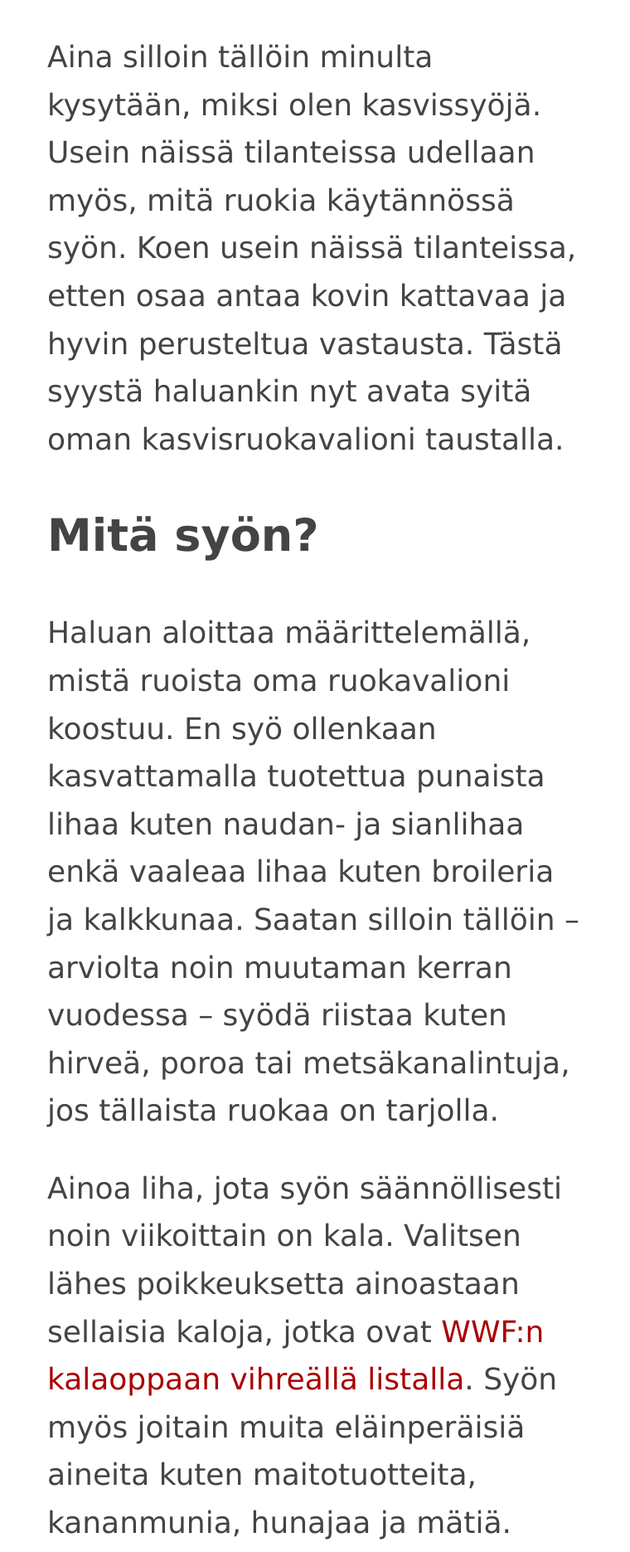
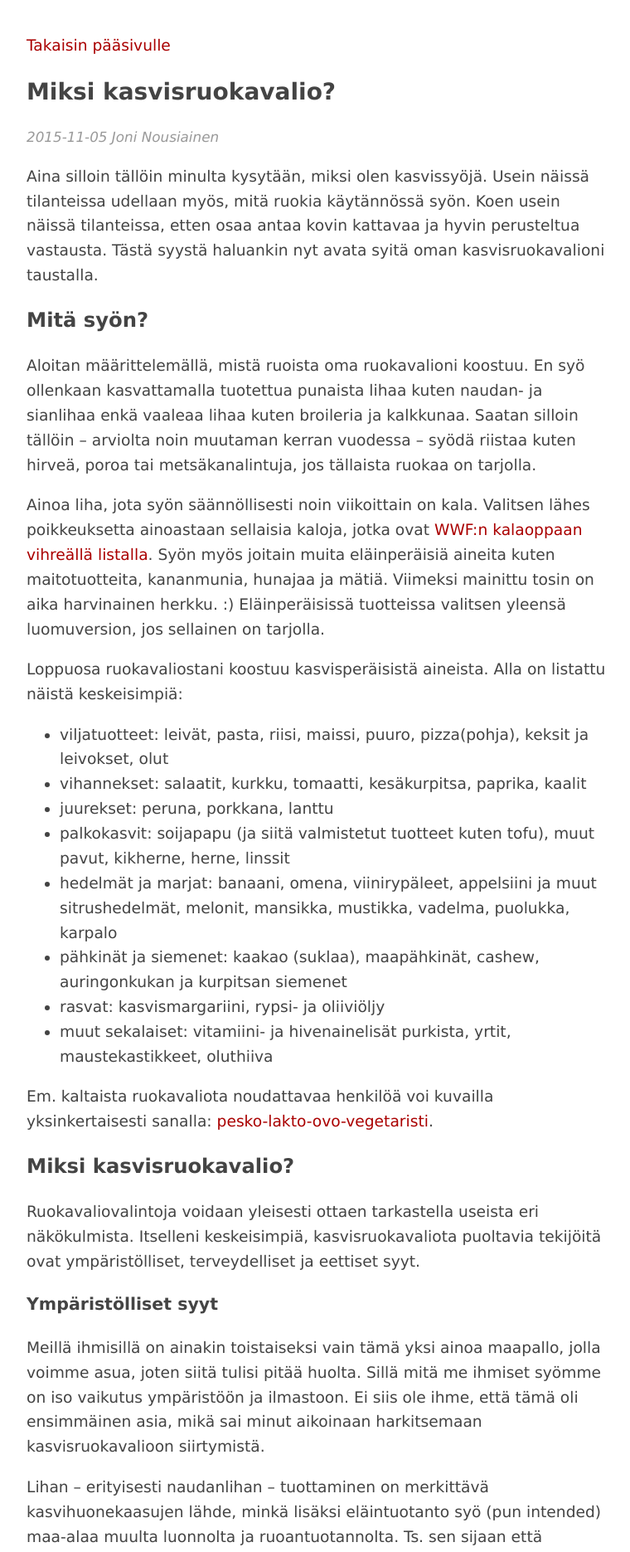
Before and after one commit to joninous/joninous.github.io, a Jekyll site: the page built from fi/_posts/2015-11-05-miksi-kasvisruokavalio.md, in a window 1280 px wide. Shown: the top 1871 px of the page at 83% size, without its empty margins (258-1018 px from the left). Built offline with Jekyll 4.4.1, drawn with Linux system fonts in a browser that asks for light colours; some of the changed text lies outside the part shown.

Commit message:
Edited site structure, main page and blog post's layout.

```diff
--- a/_config.yml
+++ b/_config.yml
@@ -8,4 +8,8 @@ defaults:
       path: ""
       type: posts
     values:
-      layout: "default"
+      layout: "post"
+      author: "joni"
+
+gems:
+  - jekyll-feed
--- /dev/null
+++ b/_data/authors.yml
@@ -0,0 +1,4 @@
+joni:
+  name: Joni Nousiainen
+  email: joni@joninousiainen.info
+  web: http://joninousiainen.info
--- /dev/null
+++ b/_includes/footer.html
@@ -0,0 +1,4 @@
+
+{% include ga.html %}
+</body>
+</html>
--- /dev/null
+++ b/_includes/header.html
@@ -0,0 +1,13 @@
+<!DOCTYPE html>
+<html>
+<head>
+    <meta charset="utf-8" />
+    <meta name="viewport" content="width=device-width, initial-scale=1">
+    <meta name="keywords" content="{{ page.keywords }}" />
+    <link rel="shortcut icon" href="/favicon.ico" type="image/x-icon" />
+    <link rel="icon" href="/favicon.ico" type="image/x-icon" />
+    <link rel="stylesheet" href="/css/all.css" />
+    {% feed_meta %}
+    <title>{{ page.title }}</title>
+</head>
+<body>
--- a/_layouts/default.html
+++ b/_layouts/default.html
@@ -1,17 +1,5 @@
-<!DOCTYPE html>
-<html>
-<head>
-    <meta charset="utf-8" />
-    <meta name="viewport" content="width=device-width, initial-scale=1">
-    <meta name="keywords" content="joni, timo, johannes, nousiainen, jotijono, jouni, jani, java, spring, hibernate, sql, maven, tomcat, eclipse" />
-    <link rel="shortcut icon" href="/favicon.ico" type="image/x-icon" />
-    <link rel="icon" href="/favicon.ico" type="image/x-icon" />
-    <link rel="stylesheet" href="/css/all.css" />
-    <title>{{ page.title }}</title>
-</head>
-<body>
+{% include header.html %}
+
 {{ content }}
 
-{% include ga.html %}
-</body>
-</html>
+{% include footer.html %}
--- /dev/null
+++ b/_layouts/post.html
@@ -0,0 +1,25 @@
+{% include header.html %}
+
+{% assign author = site.data.authors[page.author] %}
+
+<nav>
+    <a href="/">Takaisin pääsivulle</a>
+</nav>
+
+<header>
+    <h1>{{ page.title }}</h1>
+    <p>{{ page.date | date: "%F" }} {{ author.name }}</p>
+</header>
+
+{{ content }}
+
+
+<footer>
+    <p>{{ author.name }}</p>
+</footer>
+
+<nav>
+    <a href="/">Takaisin pääsivulle</a>
+</nav>
+
+{% include footer.html %}
--- a/css/all.css
+++ b/css/all.css
@@ -1,18 +1,35 @@
 body {
     margin: 40px auto;
-    max-width: 650px;
+    max-width: 700px;
     line-height: 1.6;
-    font-size: 36px;
+    font-size: 14pt;
     color: #444;
     padding: 0 10px;
     font-family: Verdana, sans-serif;
 }
 
+h1 {
+    font-size: 1.5em;
+}
+h2 {
+    font-size: 1.3em;
+}
+h3 {
+    font-size: 1.1em;
+}
+
 a {
-    color: #aa0000;
+    color: #a00;
     text-decoration: none;
 }
 
 a:hover {
-    color: #ff0000;
+    color: #f00;
 }
+
+header > p,
+footer > p {
+    color: #999;
+    font-size: 0.9em;
+    font-style: italic;
+}
--- a/_posts/2015-10-25-kasvisruokavalio.md
+++ b/fi/_posts/2015-11-05-miksi-kasvisruokavalio.md
@@ -1,19 +1,18 @@
 ---
 title: Miksi kasvisruokavalio?
-category: fi
 ---
 
 Aina silloin tällöin minulta kysytään, miksi olen kasvissyöjä. Usein näissä tilanteissa udellaan myös, mitä ruokia käytännössä syön. Koen usein näissä tilanteissa, etten osaa antaa kovin kattavaa ja hyvin perusteltua vastausta. Tästä syystä haluankin nyt avata syitä oman kasvisruokavalioni taustalla.
 
 ## Mitä syön?
 
-Haluan aloittaa määrittelemällä, mistä ruoista oma ruokavalioni koostuu. En syö ollenkaan kasvattamalla tuotettua punaista lihaa kuten naudan- ja sianlihaa enkä vaaleaa lihaa kuten broileria ja kalkkunaa. Saatan silloin tällöin – arviolta noin muutaman kerran vuodessa – syödä riistaa kuten hirveä, poroa tai metsäkanalintuja, jos tällaista ruokaa on tarjolla.
+Aloitan määrittelemällä, mistä ruoista oma ruokavalioni koostuu. En syö ollenkaan kasvattamalla tuotettua punaista lihaa kuten naudan- ja sianlihaa enkä vaaleaa lihaa kuten broileria ja kalkkunaa. Saatan silloin tällöin – arviolta noin muutaman kerran vuodessa – syödä riistaa kuten hirveä, poroa tai metsäkanalintuja, jos tällaista ruokaa on tarjolla.
 
-Ainoa liha, jota syön säännöllisesti noin viikoittain on kala. Valitsen lähes poikkeuksetta ainoastaan sellaisia kaloja, jotka ovat [WWF:n kalaoppaan vihreällä listalla](http://wwf.fi/kalaopas). Syön myös joitain muita eläinperäisiä aineita kuten maitotuotteita, kananmunia, hunajaa ja mätiä. Viimeksi mainittu tosin on aika harvinainen herkku. :) Eläinperäisissä tuotteissa valitsen yleensä luomuversion, jos sellainen on tarjolla.
+Ainoa liha, jota syön säännöllisesti noin viikoittain on kala. Valitsen lähes poikkeuksetta ainoastaan sellaisia kaloja, jotka ovat [WWF:n kalaoppaan vihreällä listalla](http://wwf.fi/kalaopas){:target="_blank"}. Syön myös joitain muita eläinperäisiä aineita kuten maitotuotteita, kananmunia, hunajaa ja mätiä. Viimeksi mainittu tosin on aika harvinainen herkku. :) Eläinperäisissä tuotteissa valitsen yleensä luomuversion, jos sellainen on tarjolla.
 
 Loppuosa ruokavaliostani koostuu kasvisperäisistä aineista. Alla on listattu näistä keskeisimpiä:
 
-* viljatuotteet: leivät, pasta, riisi, maissi (tortillat ja popcorn), puuro, pizza(pohja), keksit ja leivokset, olut
+* viljatuotteet: leivät, pasta, riisi, maissi, puuro, pizza(pohja), keksit ja leivokset, olut
 * vihannekset: salaatit, kurkku, tomaatti, kesäkurpitsa, paprika, kaalit
 * juurekset: peruna, porkkana, lanttu
 * palkokasvit: soijapapu (ja siitä valmistetut tuotteet kuten tofu), muut pavut, kikherne, herne, linssit
@@ -22,7 +21,7 @@ Loppuosa ruokavaliostani koostuu kasvisperäisistä aineista. Alla on listattu n
 * rasvat: kasvismargariini, rypsi- ja oliiviöljy
 * muut sekalaiset: vitamiini- ja hivenainelisät purkista, yrtit, maustekastikkeet, oluthiiva
 
-Em. kaltaista ruokavaliota noudattavaa henkilöä voi kuvailla yksinkertaisesti sanalla: [pesko-lakto-ovo-vegetaristi](https://fi.wikipedia.org/wiki/Kasvissy%C3%B6nti#Kasvisruokavalioiden_variaatioita).
+Em. kaltaista ruokavaliota noudattavaa henkilöä voi kuvailla yksinkertaisesti sanalla: [pesko-lakto-ovo-vegetaristi](https://fi.wikipedia.org/wiki/Kasvissy%C3%B6nti#Kasvisruokavalioiden_variaatioita){:target="_blank"}.
 
 ## Miksi kasvisruokavalio?
 
@@ -64,18 +63,18 @@ En syö nisäkkäitä tai lintuja, jotka on kasvatettu yksinomaan ihmisen ravinn
 
 Kala on myös lihaa, joten kalan syöminen on lihan syömistä, tätä en voi kiistää. Paitsi että noudatan WWF:n kalaoppaan suosituksia pyrin myös syömään lähinnä villinä eläneitä kaloja. Tämän periaatteen mukaisesti mm. suomalaiset järvikalat kuten ahven, hauki ja kuha ovat parempi valinta kuin kasvatettu lohi. Ehkä kaloja on helpompi syödä kuin nisäkkäitä ja lintuja osittain myös siksi, että ne muistuttavat vähemmän ihmistä. Kalansyömiseen liittyy kuitenkin samoja eettisiä ongelmia kuin lihansyömiseen yleisesti ottaen. Tästä syystä olen viime aikoina pohtinut kalansyömisen vähentämistä ja myös sen lopettaminen kokonaan voi tulla kyseeseen pidemmällä aikavälillä.
 
-Muiden eläinperäisten tuotteiden syömistä perustelen itselleni [kana ja sika -sadun](https://en.wikipedia.org/wiki/The_Chicken_and_the_Pig) tyyppisellä asettelulla: eläinten tuottamien aineiden hyödyntäminen ravinnnoksi ei suoraan vaadi eläimen tappamista, toisin kuin lihantuotanto. Monet lihantuotantoon liittyvät ongelmat ovat kuitenkin suoraan liitettävissä myös mm. maidon- ja munantuotantoon. Myönnän siis perustelun olevan tältä osin hieman huteralla pohjalla.
+Muiden eläinperäisten tuotteiden syömistä perustelen itselleni [kana ja sika -sadun](https://en.wikipedia.org/wiki/The_Chicken_and_the_Pig){:target="_blank"} tyyppisellä asettelulla: eläinten tuottamien aineiden hyödyntäminen ravinnnoksi ei suoraan vaadi eläimen tappamista, toisin kuin lihantuotanto. Monet lihantuotantoon liittyvät ongelmat ovat kuitenkin suoraan liitettävissä myös mm. maidon- ja munantuotantoon. Myönnän siis perustelun olevan tältä osin hieman huteralla pohjalla.
 
-Kunnioitan valtavasti [vegaaniruokavalion](http://www.vegaaniliitto.fi/www/fi/tietoa/mika-on-vegaani) mukaan eläviä ihmisiä. Koen, että vegaanius on lähempänä arvojani kuin nykyinen ruokavalioni. Suurin syy siihen, miksi en ole itse vegaani on käytännöllisyys: Lounas- ja illallisravintoloissa on nykyisin melko hyvin tarjolla kasvisvaihtoehtoja, mutta täysin vegaanista ruokaa löytyy hyvin harvoista paikoista. Myös monet kaupan valmiskasvisruoat sisältävät usein esim. maitotuotteita tai kananmunaa.
+Kunnioitan valtavasti [vegaaniruokavalion](http://www.vegaaniliitto.fi/www/fi/tietoa/mika-on-vegaani){:target="_blank"} mukaan eläviä ihmisiä. Koen, että vegaanius on lähempänä arvojani kuin nykyinen ruokavalioni. Suurin syy siihen, miksi en ole itse vegaani on käytännöllisyys: Lounas- ja illallisravintoloissa on nykyisin melko hyvin tarjolla kasvisvaihtoehtoja, mutta täysin vegaanista ruokaa löytyy hyvin harvoista paikoista. Myös monet kaupan valmiskasvisruoat sisältävät usein esim. maitotuotteita tai kananmunaa.
 
 Miksi sillä on väliä, mitä ruokaa ravintoloissa tai kaupoissa myydään, voihan ruokaa tehdä itse kotona juuri niistä aineksista mitkä itse valitsee? Se on totta. Itselleni pääsyy siihen, etten juurikaan kokkaa kotona on se, että en yksinkertaisesti halua ja jaksa. Ruoanlaitto ei erityisemmin tuota minulle nautintoa, joten haluan käyttää siihen mahdollisimman vähän vapaa-aikaani. Ulkona syöminen taas toimii hyvänä vastapainona työlleni, jota teen pääasiassa kotoa käsin etätyönä. Etenkin lounaalla käyminen tarjoaa ruoan syömisen lisäksi mahdollisuuden päästä hieman ihmisten ilmoille.
 
-Ruoan etiikassa vähemmällä huomiolla, ainakin arkisissa keskusteluissa on ihmisten välinen tasa-arvo. Jos kaikki maailman yli seitsemän miljardia ihmistä söisivät saman määrän lihaa kuin mitä itse vielä muutama vuosi sitten söin, olisiko se maapallon kantokyvyn puitteissa kestävällä pohjalla? Vastaus: ei olisi. Kulutamme jo nykyisin resursseja useamman kuin yhden maapallon edestä. Kun lasketaan kulutus per peppu, [eniten petrattavaa on meillä länsimaalaisilla](http://www.bbc.com/news/magazine-33133712). (Linkin uutisessa puhutaan kulutuksesta yleisesti, mutta ruoantuotanto on iso osa kulutusta.)
+Ruoan etiikassa vähemmällä huomiolla, ainakin arkisissa keskusteluissa on ihmisten välinen tasa-arvo. Jos kaikki maailman yli seitsemän miljardia ihmistä söisivät saman määrän lihaa kuin mitä itse vielä muutama vuosi sitten söin, olisiko se maapallon kantokyvyn puitteissa kestävällä pohjalla? Vastaus: ei olisi. Kulutamme jo nykyisin resursseja useamman kuin yhden maapallon edestä. Kun lasketaan kulutus per peppu, [eniten petrattavaa on meillä länsimaalaisilla](http://www.bbc.com/news/magazine-33133712){:target="_blank"}. (Linkin uutisessa puhutaan kulutuksesta yleisesti, mutta ruoantuotanto on iso osa kulutusta.)
 
 ## Lopuksi
 
 Haluan lopuksi todeta, että liha - oli se sitten nautaa, sikaa tai kanaa - maistuu todella hyvältä! Varsinkin kanaruoat olivat ennen minulle mitä suurinta herkkua. Kasvisruokavalioon siirtymistä aloitellessani suurimpia haasteita olikin uusiin makuihin tottuminen. Makuihin tottumista voi helpottaa maustamalla ruokia kuten liharuokia maustaisi. Ruoan tekstuuria on sen sijaan vaikeampi muuttaa, usean kasvisruoan koostumus eroaa paljonkin tutuista liharuoista.
 
-Uusiin makuihin tottuminen vaatii [ennakkoluulotonta asennetta ja useita maistelukertoja](http://www.theguardian.com/lifeandstyle/wordofmouth/2013/feb/26/healthy-food-train-yourself-like-it). Itselleni yksi suurimmista inhokeista ovat olleet erilaiset sienet, en muista että olisin koskaan erityisemmin pitänyt niistä. Vasta aivan viime aikoina olen pikkuhiljaa onnistunut "pääsemään niiden makuun" maistelemalla niitä määrätietoisesti aina silloin tällöin.
+Uusiin makuihin tottuminen vaatii [ennakkoluulotonta asennetta ja useita maistelukertoja](http://www.theguardian.com/lifeandstyle/wordofmouth/2013/feb/26/healthy-food-train-yourself-like-it){:target="_blank"}. Itselleni yksi suurimmista inhokeista ovat olleet erilaiset sienet, en muista että olisin koskaan erityisemmin pitänyt niistä. Vasta aivan viime aikoina olen pikkuhiljaa onnistunut "pääsemään niiden makuun" maistelemalla niitä määrätietoisesti aina silloin tällöin.
 
 Olen hyvän ruoan ystävä, mutta minulle "hyvä ruoka" on paljon enemmän kuin pelkkä makuasia. Ruoka, jota syön on myös arvovalinta: liha voi maistua mainiolta, mutta kun puntarissa toisella puolella painavat sen kestävyys, eettisyys ja terveydellisyys, ei pelkkä hyvä maku enää riitä.
```
Also changed, not shown: other parts of fi/_posts/2015-11-05-miksi-kasvisruokavalio.md (+6 -6 lines), index.html (+19 -4 lines), Gemfile.lock.
